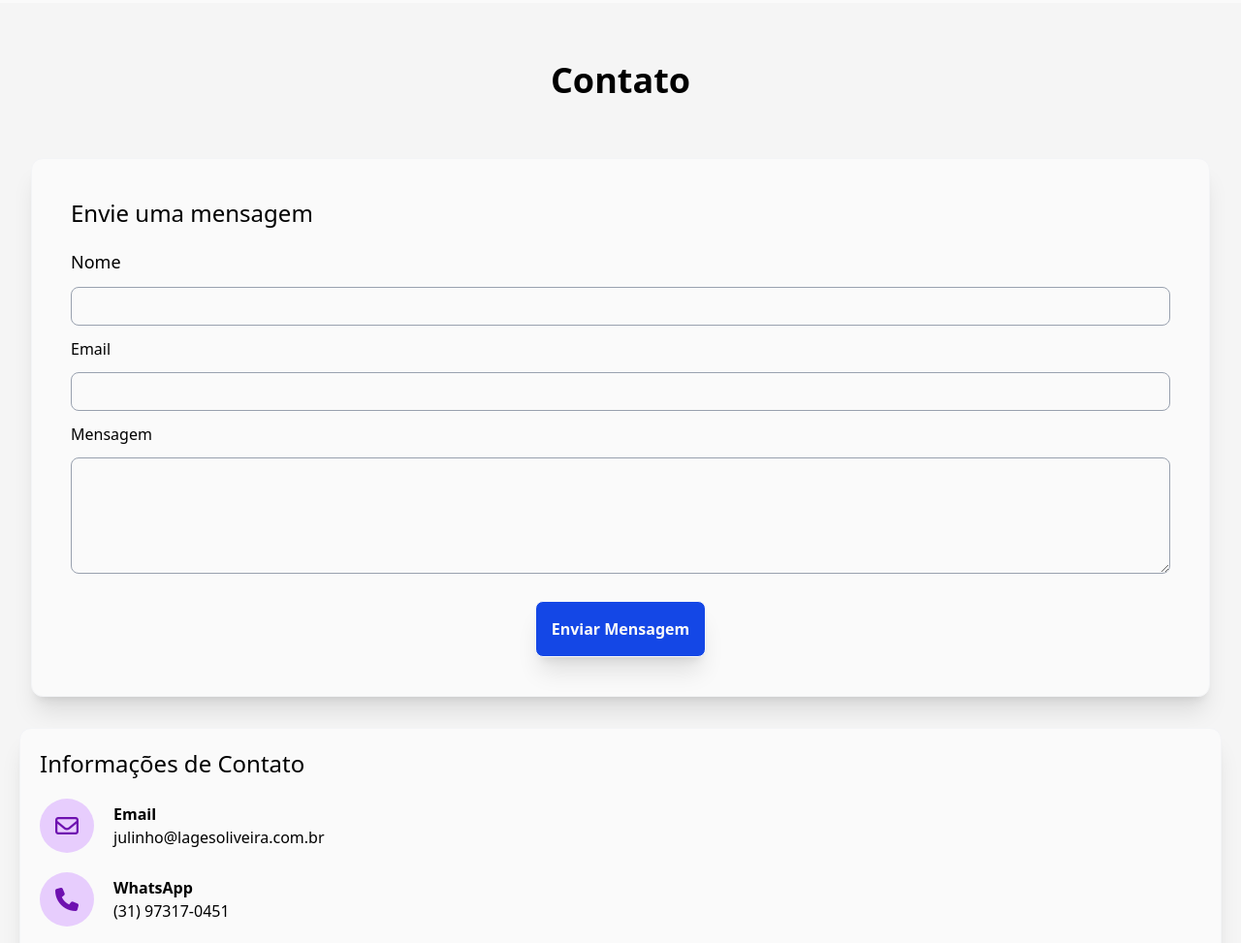
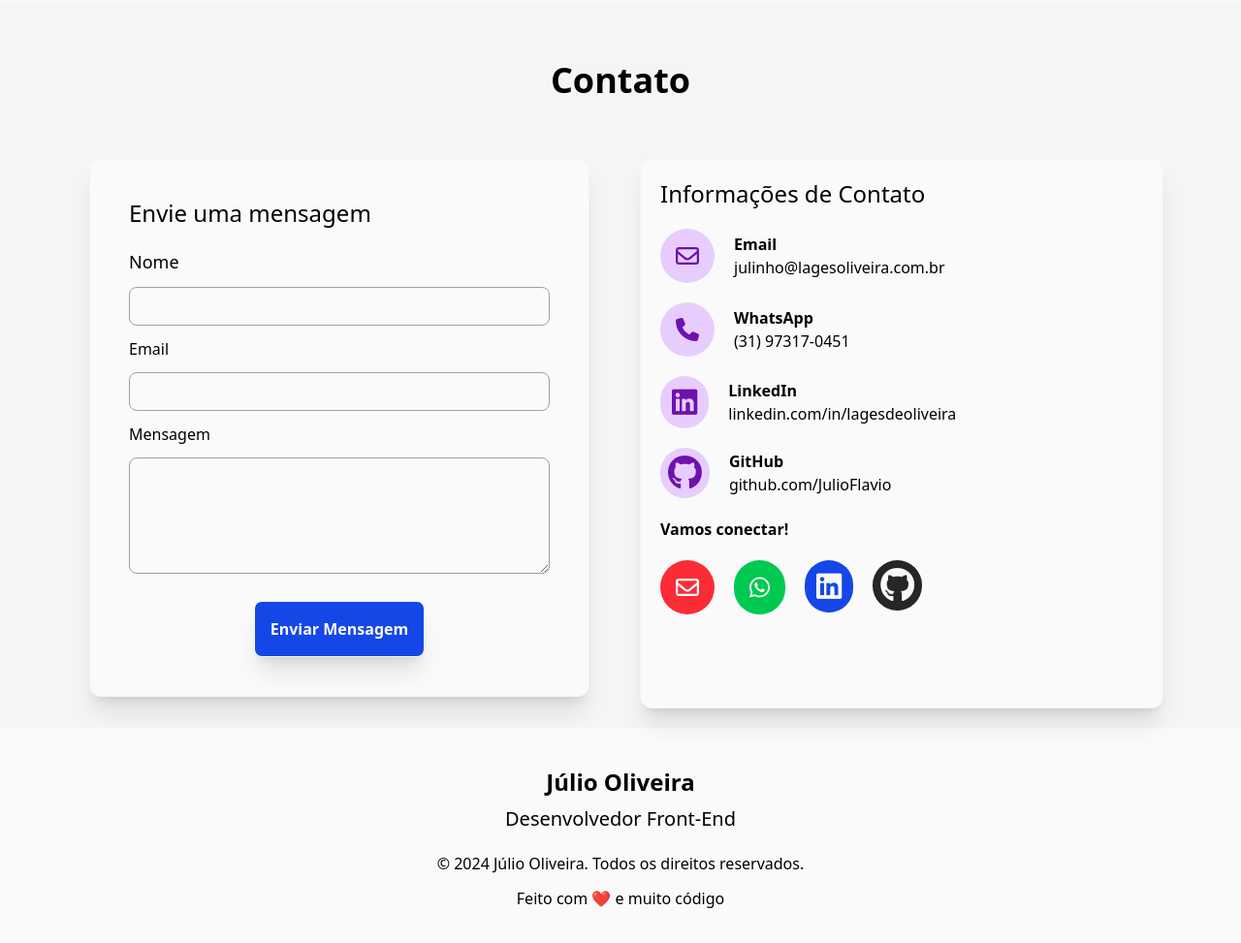
Before and after one commit to JulioFlavio/portfolio-site, a plain HTML site: page index.html in a window 1280 px wide. Shown: the part 3327-4300 px from the top of the page at 97% size. Drawn offline with nearby package versions, Linux system fonts and the light colour scheme; no server answers.

Commit message:
Seção 'Contato' adaptada para desktop

```diff
--- a/index.html
+++ b/index.html
@@ -95,6 +95,8 @@
   <section id="contato" class="grid justify-strech bg-neutral-100 dark:bg-gray-900">
     <h1 class="font-bold justify-self-center text-4xl dark:text-neutral-50 py-15">Contato</h1>
 
+    <div class="lg:grid lg:grid-cols-2 lg:px-15">
+
       <div class="bg-neutral-50 dark:bg-gray-800 dark:text-neutral-50 shadow-xl border dark:border-none border-gray-100 m-8 mt-0 rounded-xl p-10">
         <h3 class="text-2xl mb-5">Envie uma mensagem</h3>
         <form action="" class="grid">
@@ -162,9 +164,11 @@
         </div>
 
       </div>
+
+    </div>
   </section>
 
-  <footer class="bg-neutral-50 dark:bg-gray-800 dark:text-neutral-50 grid p-10 border-t dark:border-none justify-center">
+  <footer class="bg-neutral-50 dark:bg-gray-800 dark:text-neutral-50 grid p-10 dark:border-none justify-center">
     <h1 class="text-2xl font-bold justify-self-center">Júlio Oliveira</h1>
     <h2 class="text-xl my-2 justify-self-center dark:text-gray-400">Desenvolvedor Front-End</h2>
     <p class="my-3 dark:text-gray-400">© 2024 Júlio Oliveira. Todos os direitos reservados.</p>
```
Lines whose indentation alone changed are shown as unchanged.
